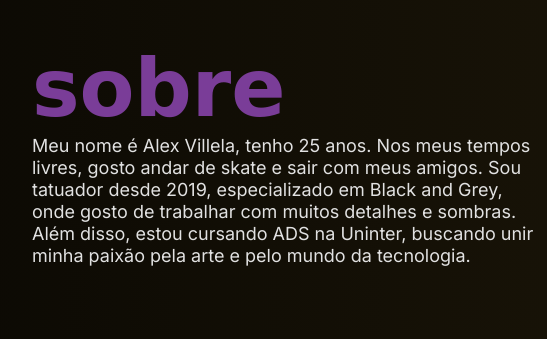
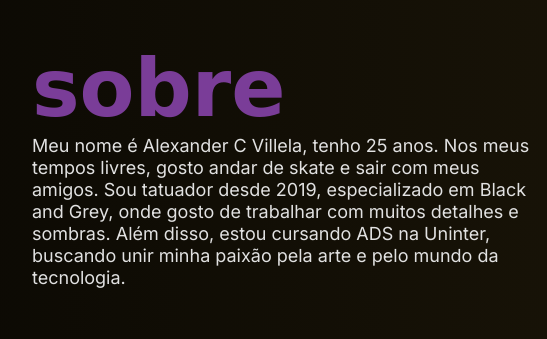
Before and after one commit to alexvillela99/portfolio-alexander, a plain HTML site: page index.html in a window 1280 px wide. Shown: the part 179-518 px from the top of the page, 148-695 px from the left. Drawn offline with Linux system fonts and the light colour scheme; a web font is replaced by a local one.

Commit message:
nome completo

```diff
--- a/index.html
+++ b/index.html
@@ -39,7 +39,7 @@
       <div class="tamanho-maximo">
         <h2 class="title">sobre</h2>
         <p class="text">
-          Meu nome é Alex Villela, tenho 25 anos. Nos meus tempos livres, gosto
+          Meu nome é Alexander C Villela, tenho 25 anos. Nos meus tempos livres, gosto
           andar de skate e sair com meus amigos. Sou tatuador desde 2019, especializado em Black and Grey, onde gosto de trabalhar
           com muitos detalhes e sombras. Além disso, estou cursando ADS na Uninter, buscando unir minha paixão pela arte
           e pelo mundo da tecnologia.
```
